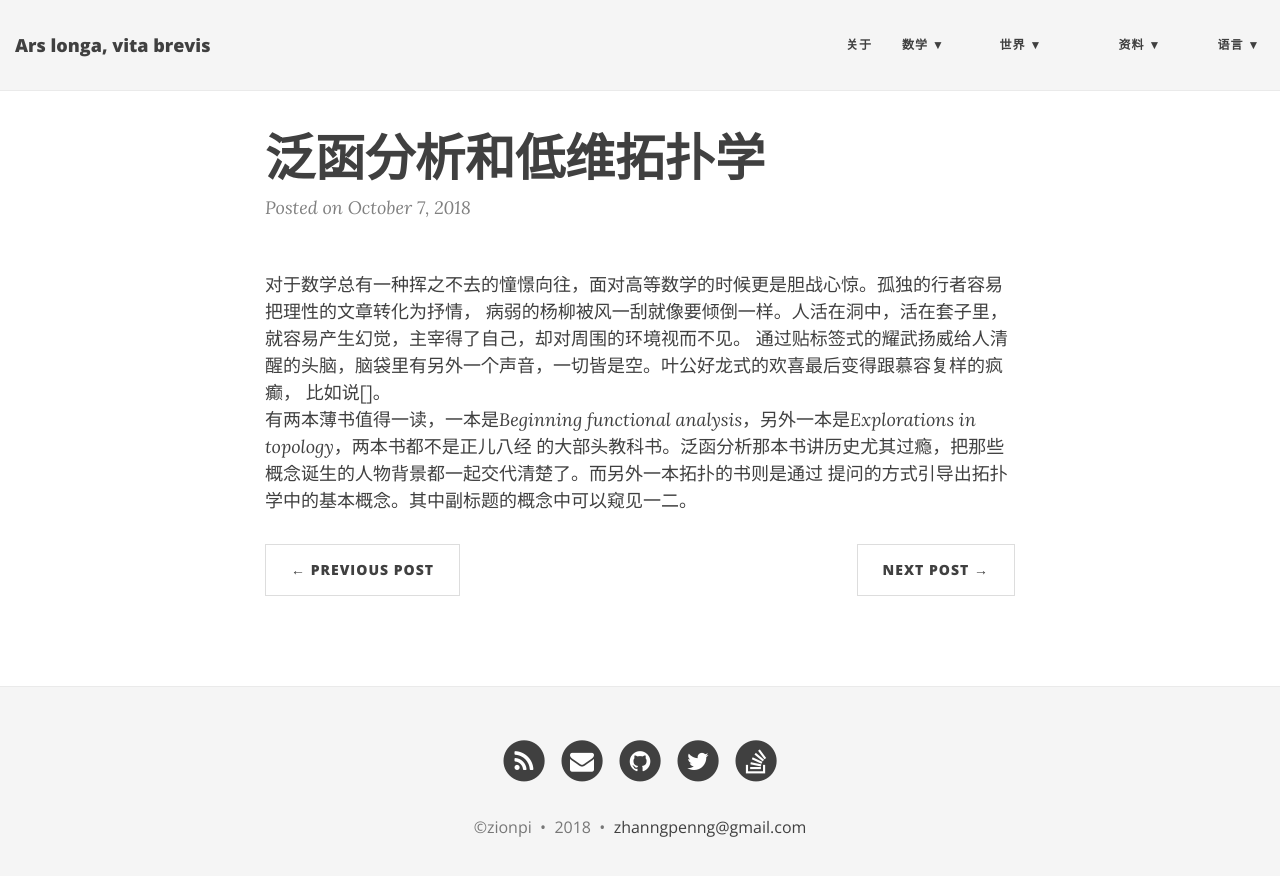
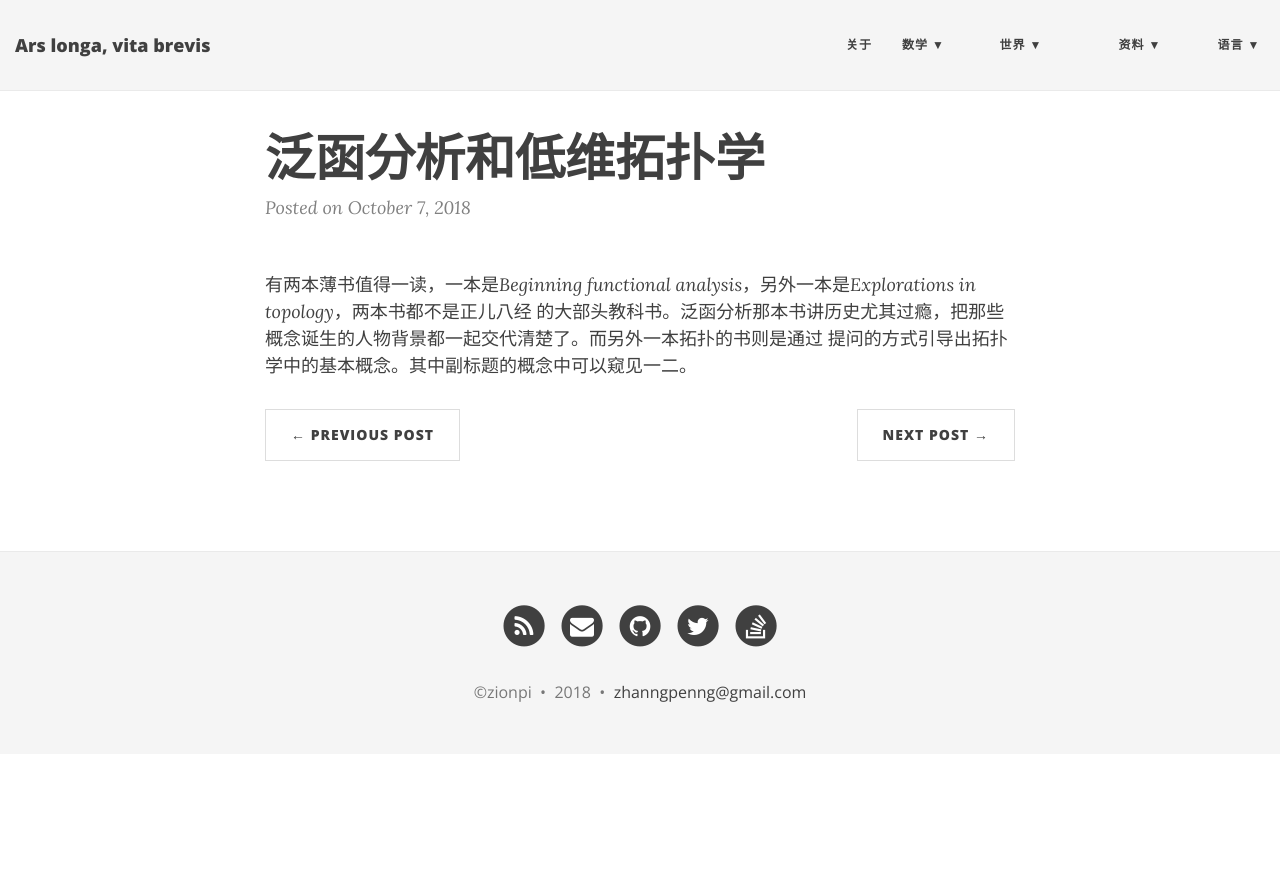
Before and after one commit to ZionPi/zionpi.github.io, a Jekyll site: the page built from _posts/2018-10-07-about-functional-analysis-and-low-dimensional-topology.md, in a window 1280 px wide. Shown: the top 876 px of the page. Built offline with Jekyll 4.4.1, drawn with Linux system fonts in a browser that asks for light colours; nearby versions of some CDN libraries.

Commit message:
Update 2018-10-07-about-functional-analysis-and-low-dimensional-topology.md

```diff
--- a/_posts/2018-10-07-about-functional-analysis-and-low-dimensional-topology.md
+++ b/_posts/2018-10-07-about-functional-analysis-and-low-dimensional-topology.md
@@ -2,10 +2,6 @@
 layout: post
 title: 泛函分析和低维拓扑学
 ---
-对于数学总有一种挥之不去的憧憬向往，面对高等数学的时候更是胆战心惊。孤独的行者容易把理性的文章转化为抒情，
-病弱的杨柳被风一刮就像要倾倒一样。人活在洞中，活在套子里，就容易产生幻觉，主宰得了自己，却对周围的环境视而不见。
-通过贴标签式的耀武扬威给人清醒的头脑，脑袋里有另外一个声音，一切皆是空。叶公好龙式的欢喜最后变得跟慕容复样的疯癫，
-比如说[]。
 有两本薄书值得一读，一本是*Beginning functional analysis*，另外一本是*Explorations in topology*，两本书都不是正儿八经
 的大部头教科书。泛函分析那本书讲历史尤其过瘾，把那些概念诞生的人物背景都一起交代清楚了。而另外一本拓扑的书则是通过
 提问的方式引导出拓扑学中的基本概念。其中副标题的概念中可以窥见一二。
```
